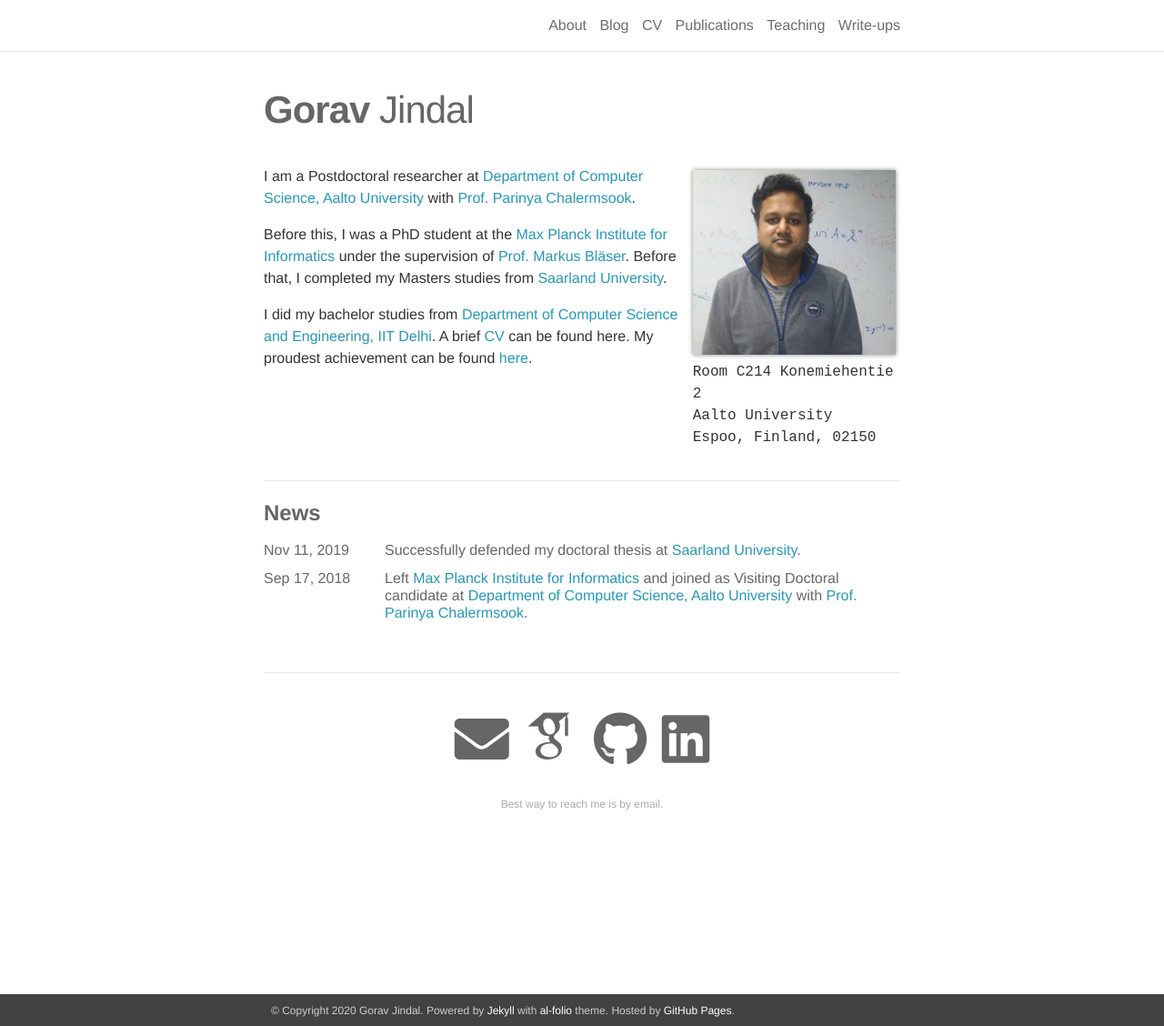
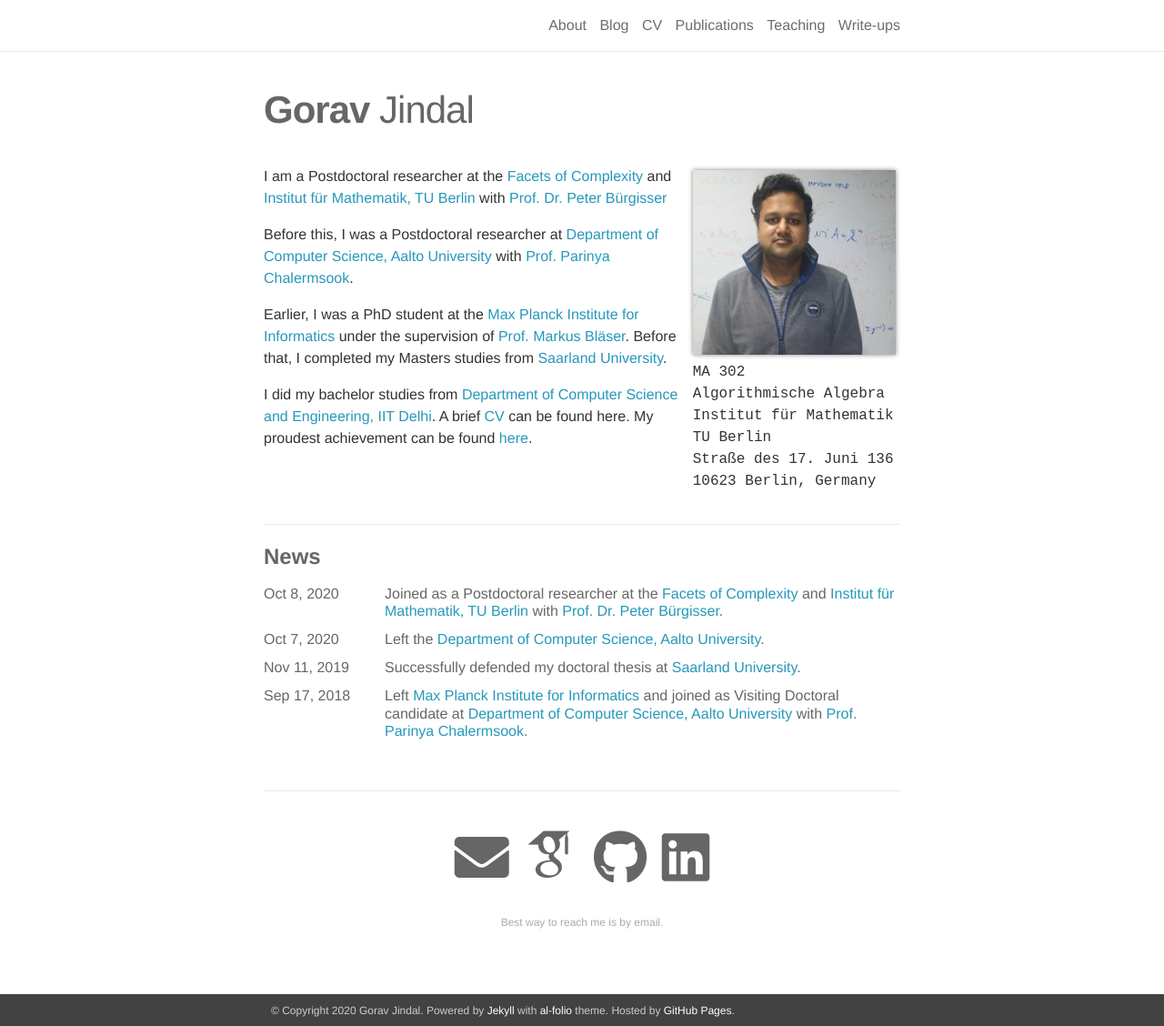
Before and after one commit to goravjindal/goravjindal.github.io, a Jekyll site: the page built from _pages/about.md, in a window 1280 px wide and 1128 px high. Shown: the whole window at 91% size. Built offline with Jekyll 4.4.1, drawn with Linux system fonts in a browser that asks for light colours; nearby versions of some CDN libraries; some web fonts are replaced.

Commit message:
changes by gorav

```diff
--- a/_pages/about.md
+++ b/_pages/about.md
@@ -8,16 +8,21 @@ profile:
   align: right
   image: portrait.jpg
   address: >
-    <p>Room C214 Konemiehentie 2</p>
-    <p>Aalto University</p>
-    <p>Espoo, Finland, 02150</p>
+    <p>MA 302</p>
+    <p>Algorithmische Algebra</p>
+    <p>Institut für Mathematik</p>
+    <p>TU Berlin</p>
+    <p>Straße des 17. Juni 136</p>
+    <p>10623 Berlin, Germany</p>
 
 news: true
 social: true
 ---
 
- I am a Postdoctoral researcher at [Department of Computer Science, Aalto University](https://www.aalto.fi/department-of-computer-science) with [Prof. Parinya Chalermsook](https://sites.google.com/site/parinyachalermsook/home).
+ I am a Postdoctoral researcher at the [Facets of Complexity](http://www.facetsofcomplexity.de/) and [Institut für Mathematik, TU Berlin](https://www.math.tu-berlin.de/) with [Prof. Dr. Peter Bürgisser](https://www.math.tu-berlin.de/fachgebiete_ag_diskalg/fachgebiet_algorithmische_algebra/v_menue/members/prof_dr_peter_buergisser/)
 
- Before this,  I was a PhD student at the [Max Planck Institute for Informatics](https://www.mpi-inf.mpg.de/departments/algorithms-complexity/) under the supervision of [Prof. Markus Bläser](https://www-cc.cs.uni-saarland.de/mblaeser/).    Before that, I completed my Masters studies from [Saarland University](https://www-cc.cs.uni-saarland.de/).
+Before this,  I was a Postdoctoral researcher at [Department of Computer Science, Aalto University](https://www.aalto.fi/department-of-computer-science) with [Prof. Parinya Chalermsook](https://sites.google.com/site/parinyachalermsook/home).
+
+ Earlier,  I was a PhD student at the [Max Planck Institute for Informatics](https://www.mpi-inf.mpg.de/departments/algorithms-complexity/) under the supervision of [Prof. Markus Bläser](https://www-cc.cs.uni-saarland.de/mblaeser/).    Before that, I completed my Masters studies from [Saarland University](https://www-cc.cs.uni-saarland.de/).
 
  I did my bachelor studies from [Department of Computer Science and Engineering, IIT Delhi](http://www.cse.iitd.ernet.in/). A brief [CV](/cv/) can be found here. My proudest achievement can be found [here](https://www.strava.com/activities/1109380107).
--- a/_pages/cv.md
+++ b/_pages/cv.md
@@ -28,7 +28,9 @@ Education
 
 Work experience
 ======
-* November 2019-present:  Postdoctoral researcher.
+* October 2020-present:  Postdoctoral researcher.
+  * Institut für Mathematik, TU Berlin, Germany.
+* November 2019-October 2020:  Postdoctoral researcher.
   * Department of Computer Science, Aalto University, Espoo ,Finland.
 * September 2018-November 2019:  Visiting doctoral candidate.
   * Department of Computer Science, Aalto University, Espoo ,Finland.
```
Also changed, not shown: _news/joinedtuberlin.md (added, +7 -0 lines), _news/leftaalto.md (added, +7 -0 lines).
